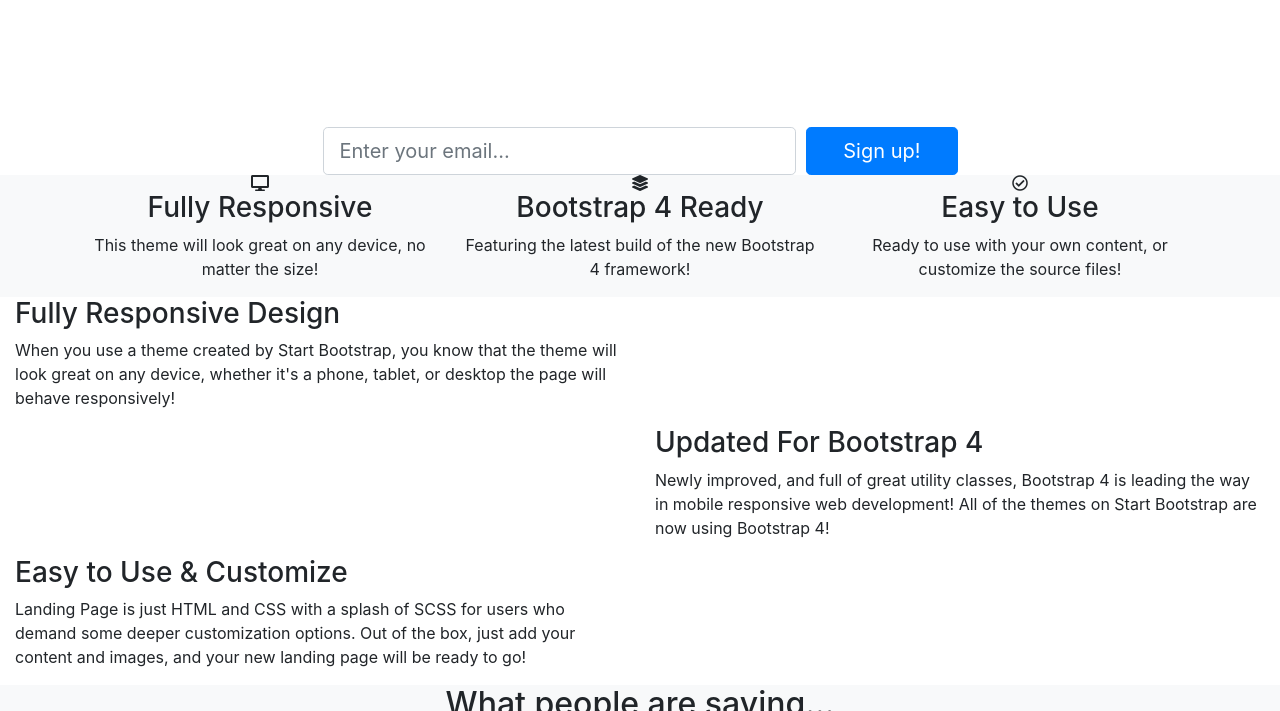
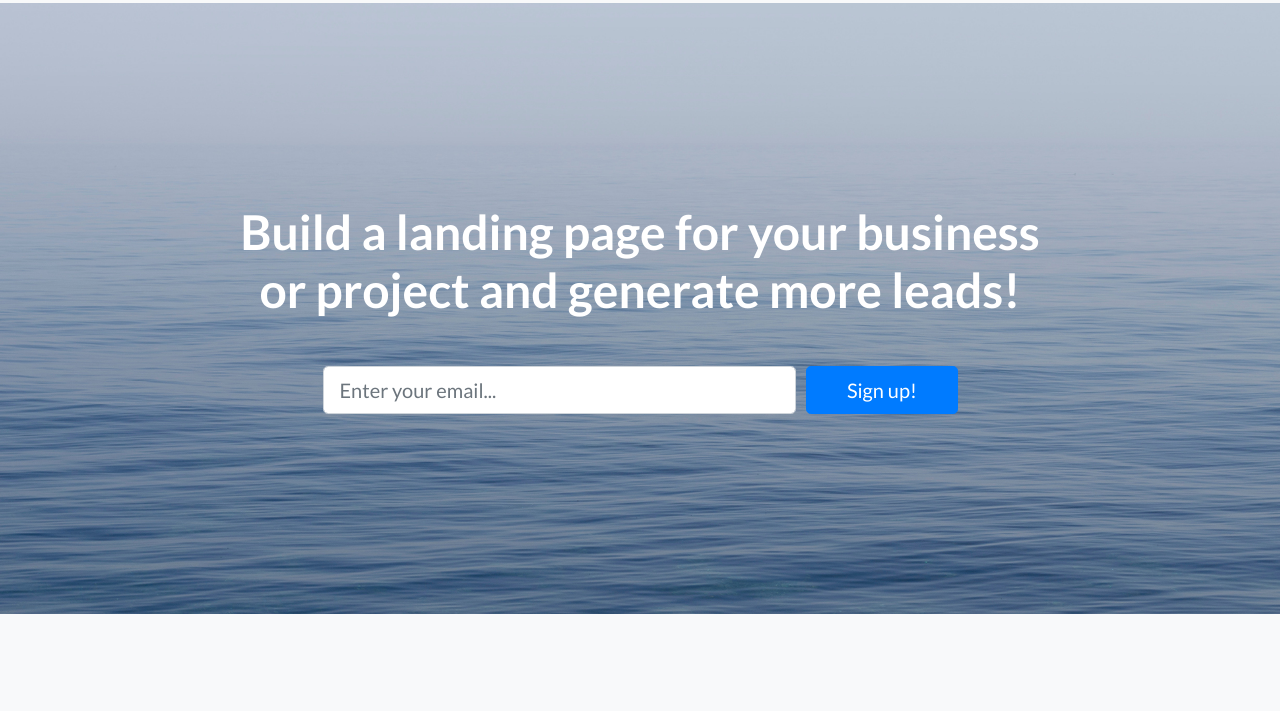
Before and after one commit to hoabuichi/bootstrap.exercise, a plain HTML site: page index.html in a window 1280 px wide. Shown: the part 55-766 px from the top of the page. Drawn offline with nearby package versions, Linux system fonts and the light colour scheme; files whose address does not match are found by name.

Commit message:
change css file name

```diff
--- a/index.html
+++ b/index.html
@@ -5,7 +5,7 @@
     <meta name="viewport" content="width=device-width, initial-scale=1.0">
     <title>Bootstrap Exercise</title>
     <link rel="stylesheet" href="https://maxcdn.bootstrapcdn.com/bootstrap/4.5.2/css/bootstrap.min.css">
-    <link rel="stylesheet" href="result.css" />
+    <link rel="stylesheet" href="index.css" />
     <link href="https://fonts.googleapis.com/css?family=Lato:300,400,700,300italic,400italic,700italic" rel="stylesheet" type="text/css">
     <link rel="stylesheet" href="https://use.fontawesome.com/releases/v5.7.0/css/all.css" integrity="sha384-lZN37f5QGtY3VHgisS14W3ExzMWZxybE1SJSEsQp9S+oqd12jhcu+A56Ebc1zFSJ" crossorigin="anonymous">
     <script src="https://ajax.googleapis.com/ajax/libs/jquery/3.5.1/jquery.min.js"></script>
```
